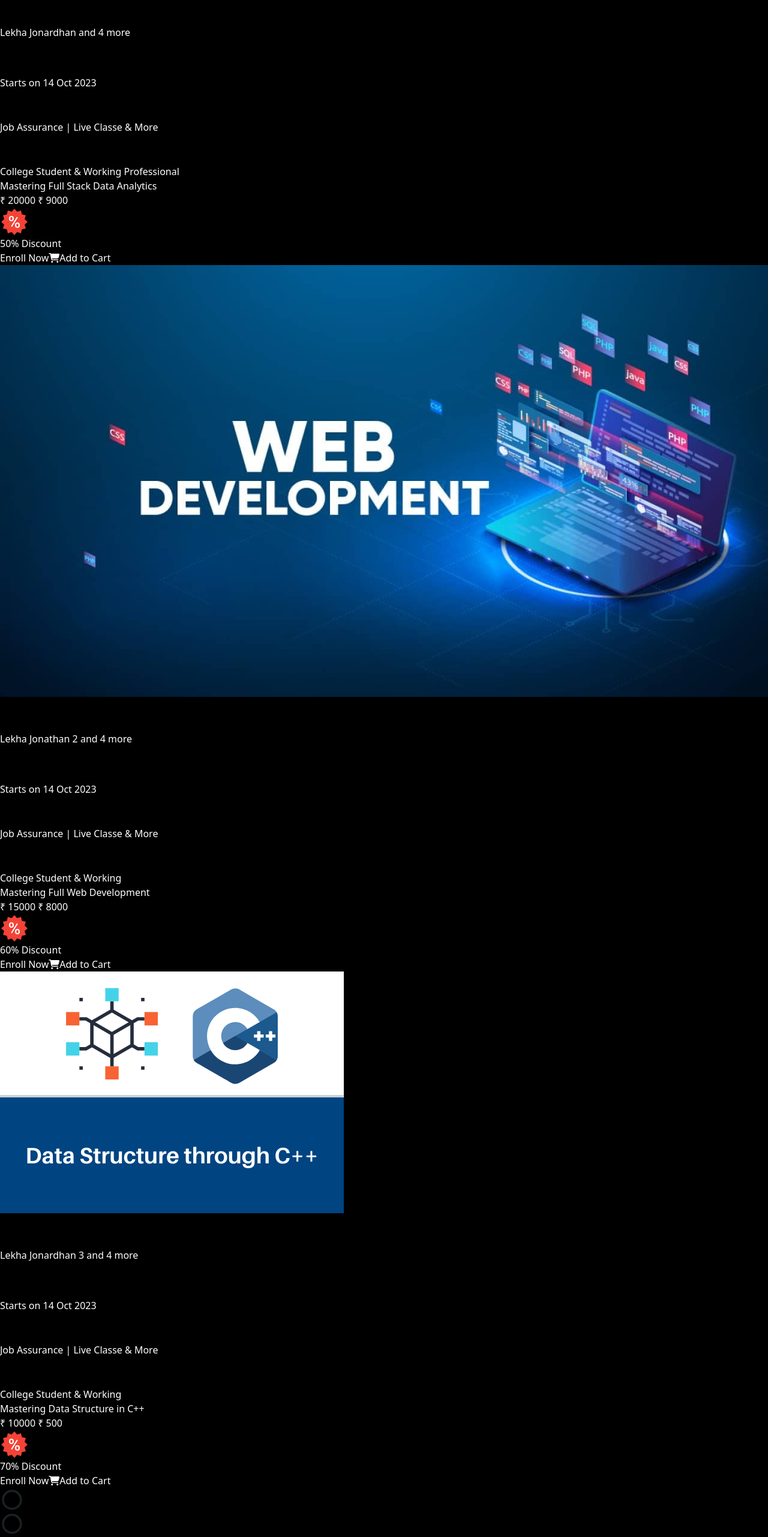
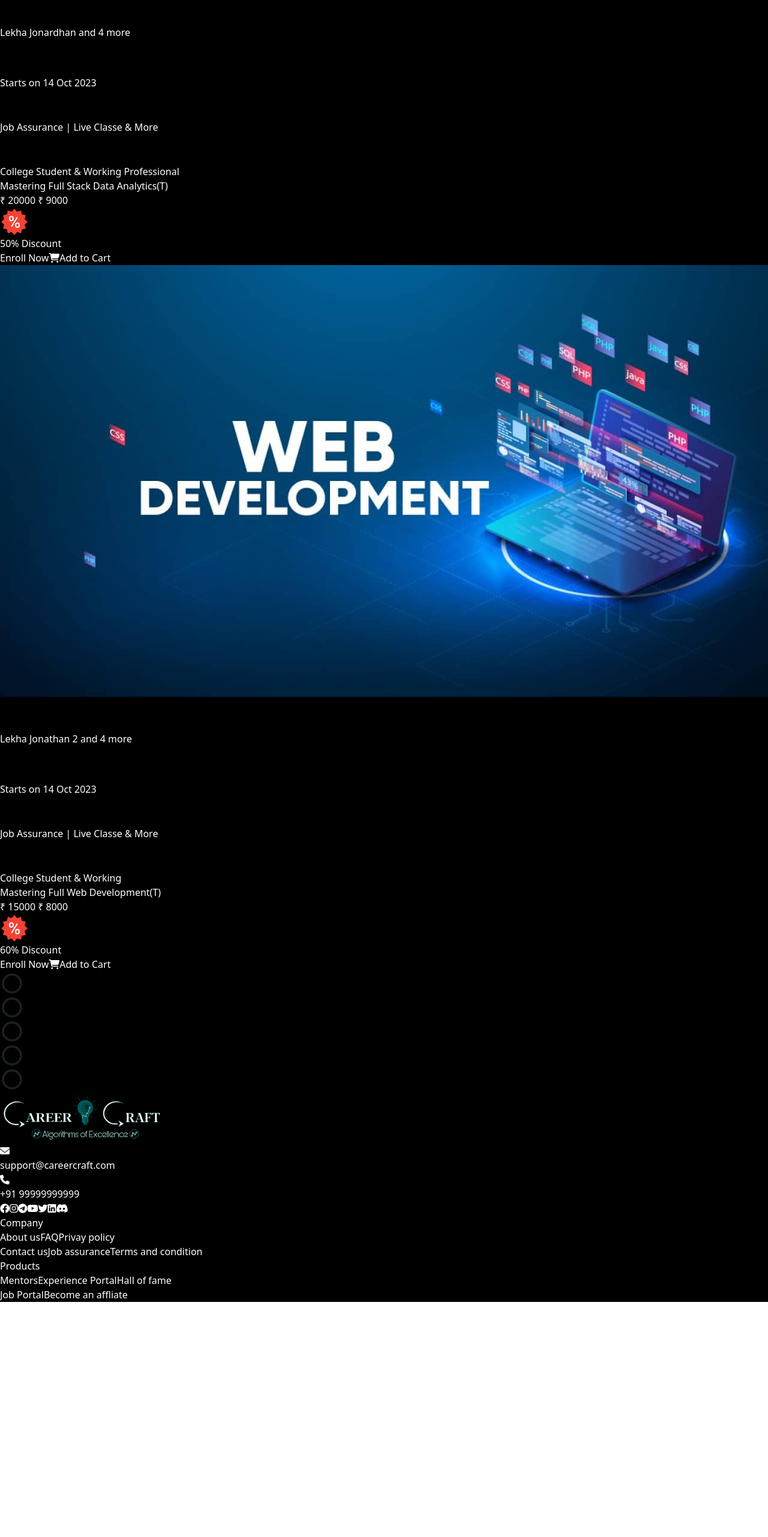
Before and after one commit to PankajKumar1947/Career-Craft, a React (Vite) app: page / in a window 1280 px wide. Shown: the part 1909-4472 px from the top of the page at 60% size. After the commit the page ends 4080 px from the top, so only its background shows below. Built offline with nearby package versions, Linux system fonts and the light colour scheme.

Commit message:
btn functionalities of coureses added

```diff
--- a/src/Component/DataFolder/course.js
+++ b/src/Component/DataFolder/course.js
@@ -3,10 +3,11 @@ import webDevelopment from '../Assests/webDevelopment.jpg'
 import dsaCpp from '../Assests/dsaCpp.png'
 
 
-const course=[
+const course={
+    "Trending": [
         {
             id:1,
-        title:"Mastering Full Stack Data Analytics",
+            title:"Mastering Full Stack Data Analytics(T)",
             currentPrice:20000.00,
             originalPrice:9000.00,
             discount:50,
@@ -18,7 +19,7 @@ const course=[
         },
         {
             id:2,
-        title:"Mastering Full Web Development",
+            title:"Mastering Full Web Development(T)",
             currentPrice:15000.00,
             originalPrice:8000.00,
             discount:60,
@@ -27,10 +28,14 @@ const course=[
             startDate:"14 Oct 2023",
             mode:"Job Assurance | Live Classe & More",
             eligible:"College Student & Working",
+
         },
+    ],
+
+    "Live" :[
         {
-        id:1,
-        title:"Mastering Data Structure in C++",
+            id:3,
+            title:"Mastering Data Structure in C++(L)",
             currentPrice:10000.00,
             originalPrice:500.00,
             discount:70,
@@ -39,8 +44,23 @@ const course=[
             startDate:"14 Oct 2023",
             mode:"Job Assurance | Live Classe & More",
             eligible:"College Student & Working",
+            filter:"Live",
         },
+        {
+            id:4,
+            title:"Mastering Full Web Development(L)",
+            currentPrice:15000.00,
+            originalPrice:8000.00,
+            discount:60,
+            img:webDevelopment,
+            instructorName:"Lekha Jonathan 4",
+            startDate:"14 Oct 2023",
+            mode:"Job Assurance | Live Classe & More",
+            eligible:"College Student & Working",
 
-]
+        },
+    ],
+
+}
 
 export default course;
--- a/src/Component/Welcome/OurCourses.jsx
+++ b/src/Component/Welcome/OurCourses.jsx
@@ -1,21 +1,21 @@
 import React, { useState } from 'react'
 import Courses from './Courses'
-import checkedIcon from '../Assests/checkedCircleIcon.png'
 import unchecked from '../Assests/circle.png'
 import courseList from '../DataFolder/course'
 
 const OurCourses = () => {
   let [current,setCurrent]=useState(0);
+  const [category,setCategory]=useState("Trending");
 
   let previousCourse=()=>{
     if(current===0)
-      setCurrent(courseList.length-1);
+      setCurrent(courseList[category].length-1);
     else
       setCurrent(current-1);
   }
 
   let nextCourse=()=>{
-    if(current===courseList.length-1)
+    if(current===courseList[category].length-1)
       setCurrent(0);
     else
       setCurrent(current+1);
@@ -27,13 +27,15 @@ const OurCourses = () => {
             <h1 className='text-3xl font-semibold text-center text-white'>Our Courses</h1>
             <ul className='flex  justify-center mt-3 gap-2'>
                 <li
-                className='bg-green-200 px-3 py-1 rounded-sm shadow-md shadow-gray-600 hover:bg-green-400 cursor-pointer'
+                onClick={()=>setCategory("Trending")}
+                className={`${category==="Trending" ? "bg-green-300" : "bg-white"} bg-green-200  px-3 py-1 rounded-sm shadow-md  hover:bg-green-400 cursor-pointer`}
                 >Trending</li>
                 <li
-                className='px-7 py-1 bg-white rounded-sm shadow-md shadow-gray-600 hover:bg-green-400 cursor-pointer'
+                onClick={()=>setCategory("Live")}
+                className={`${category==="Live" ? "bg-green-300 " : "bg-white"} px-7 py-1 bg-white rounded-sm shadow-md  hover:bg-green-400 cursor-pointer`}
                 >Live</li>
                 <li
-                className='px-3 py-1 bg-white rounded-sm shadow-md shadow-gray-600 hover:bg-green-400 cursor-pointer'>View All </li>
+                className='px-3 py-1 bg-white rounded-sm shadow-md  hover:bg-green-400 cursor-pointer'>View All </li>
             </ul>
         </div>
 
@@ -41,7 +43,7 @@ const OurCourses = () => {
 
         <div className='flex flex-col justify-center items-center gap-4  overflow-hidden'>
             <div className='flex'>
-              {courseList.map((crs, index) => (
+              {courseList[category].map((crs, index) => (
                 <div
                   key={crs.id}
                   className={`flex-shrink-0 ${index === current ? 'block' : 'hidden'}`}
```
Lines whose indentation alone changed are shown as unchanged.
